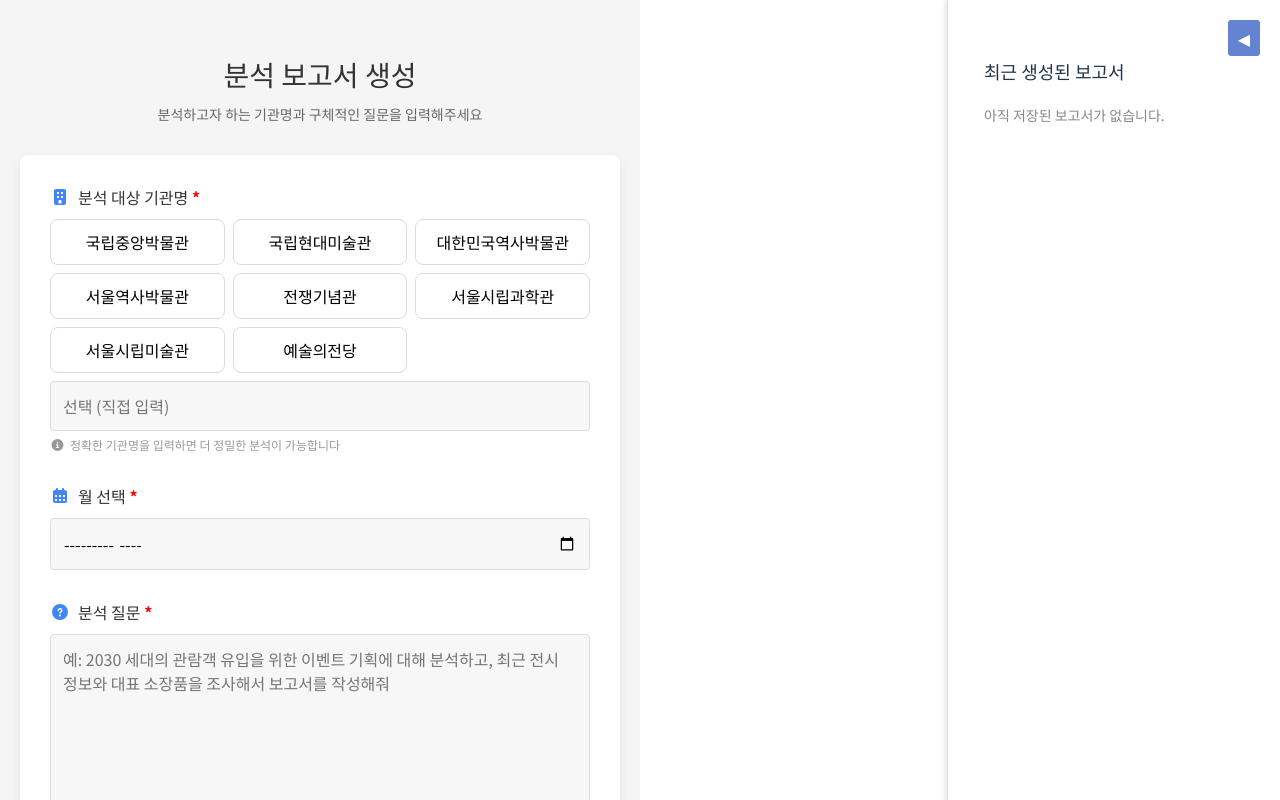
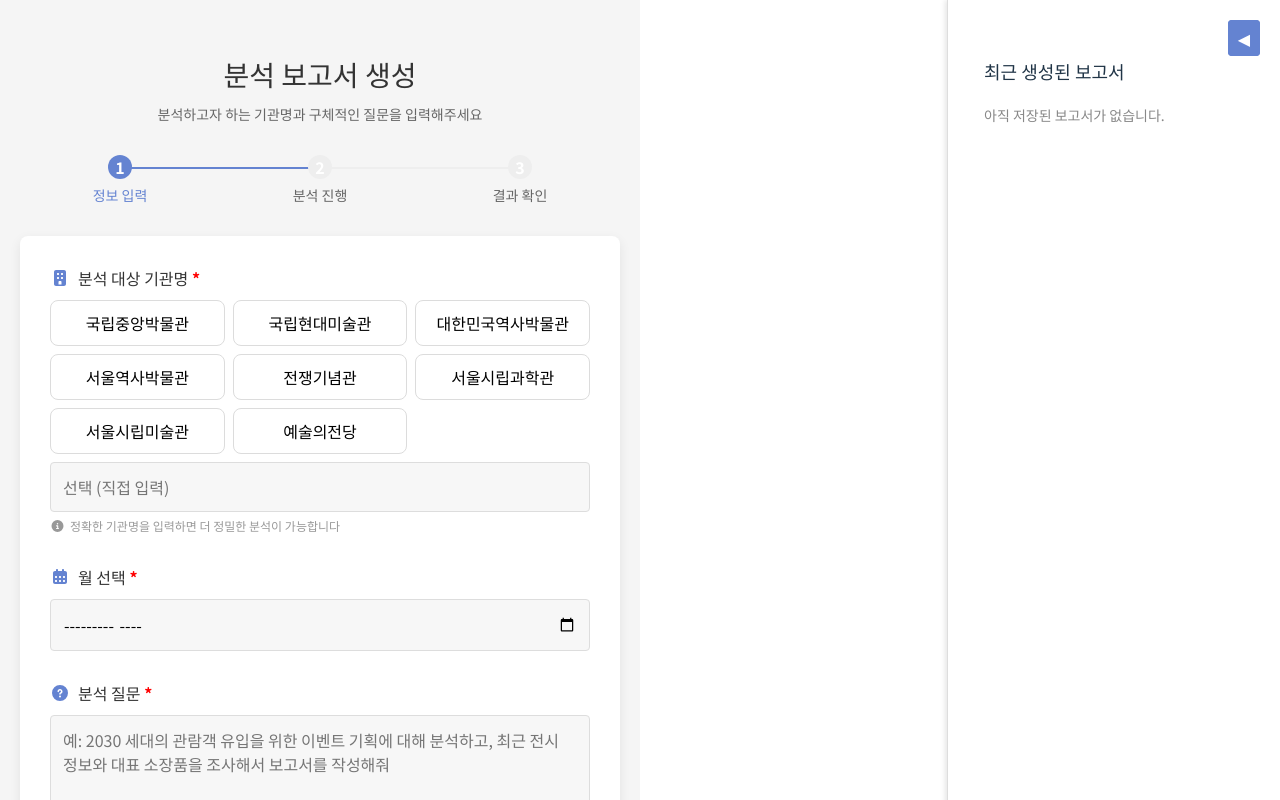
Before and after one commit to Ctrl-Plus-Zi/capstone-ai-report-generator, a React (Vite) app in the folder frontend/: page / in a window 1280 px wide. Shown: the top 800 px of the page. Built offline with nearby package versions, Linux system fonts and the light colour scheme; the HTML template or start-up script is replaced by a standard one.

Commit message:
UI 수정사항 반영

```diff
--- a/frontend/src/App.css
+++ b/frontend/src/App.css
@@ -182,7 +182,7 @@
   margin-top: 0;
   margin-bottom: 20px;
   color: #333;
-  border-bottom: 2px solid #007bff;
+  border-bottom: 2px solid #6483d1;
   padding-bottom: 10px;
 }
 
@@ -207,7 +207,7 @@
 .sources-title {
   display: block;
   margin-bottom: 10px;
-  color: #1976d2;
+  color: #6483d1;
   font-weight: bold;
 }
 
@@ -222,7 +222,7 @@
 }
 
 .source-link {
-  color: #1976d2;
+  color: #6483d1;
   text-decoration: none;
 }
 
@@ -310,7 +310,7 @@
   padding: 20px;
   background-color: #fafafa;
   border-radius: 4px;
-  border-left: 4px solid #007bff;
+  border-left: 4px solid #4283d1;
 }
 
 .final-report-title {
@@ -512,6 +512,13 @@
   border-color: #c6d4ff;
 }
 
+/* 선택된 보고서 카드 */
+.saved-card.selected {
+  background-color: #e6f0ff; /* 선택된 카드 배경색 */
+  border-color: #6483d1;     /* 선택 강조 테두리 */
+}
+
+
 /* 카드 상단: 기관명 + 분석 질문 + 완료 버튼 */
 .saved-card-top {
   display: flex;
@@ -553,7 +560,8 @@
   display: flex;
   justify-content: space-between;
   align-items: center;
-  padding: 8px 12px;
+  padding: 8px 2px;
+  margin-top: 10px;
   border-top: 1px solid #eee;
   gap: 8px;
 }
@@ -747,3 +755,64 @@
   right: 0; /* 사이드바 접히면 버튼 화면 끝으로 이동 */
   transform: rotate(180deg);
 }
+
+/* 3단계 진행 표시 */
+.stepper {
+  display: flex;
+  justify-content: space-between;
+  align-items: center;
+  margin-bottom: 30px;
+  max-width: 600px;
+  margin-left: auto;
+  margin-right: auto;
+}
+
+.step {
+  display: flex;
+  flex-direction: column;
+  align-items: center;
+  flex: 1;
+  position: relative;
+}
+
+.step:not(:last-child)::after {
+  content: '';
+  position: absolute;
+  top: 12px; /* 원 중앙 기준 */
+  left: 50%;
+  width: 100%;
+  height: 2px;
+  background-color: #eee;
+  z-index: 0;
+}
+
+.step.active:not(:last-child)::after {
+  background-color: #6483d1; /* 활성 색상 */
+}
+
+.circle {
+  width: 24px;
+  height: 24px;
+  border-radius: 50%;
+  background-color: #eee;
+  display: flex;
+  align-items: center;
+  justify-content: center;
+  z-index: 1;
+  color: #fff;
+  font-weight: bold;
+}
+
+.step.active .circle {
+  background-color: #6483d1;
+}
+
+.label {
+  margin-top: 6px;
+  font-size: 14px;
+  color: #666;
+}
+
+.step.active .label {
+  color: #6483d1;
+}
--- a/frontend/src/App.tsx
+++ b/frontend/src/App.tsx
@@ -41,6 +41,10 @@
   const [loading, setLoading] = useState(false);
   const [error, setError] = useState('');
   const [selectedMonth, setSelectedMonth] = useState('');
+
+  // 3단계 진행 표시
+  const [currentStep, setCurrentStep] = useState(1);
+
   const [savedReports, setSavedReports] = useState<AdvancedReportResponse[]>(
     JSON.parse(localStorage.getItem("savedReports") || "[]")
   );
@@ -65,6 +69,7 @@
    * ---------------------------- */
   const handleSubmit = async (e: React.FormEvent) => {
     e.preventDefault();
+    setCurrentStep(2); // 분석 진행 단계
     setLoading(true);
     setError('');
     setResponse(null);
@@ -82,6 +87,7 @@
       if (res.ok) {
         const result = await res.json();
         setResponse(result);
+        setCurrentStep(3); // 결과 확인 단계
 
         const updated = [...savedReports, result];
         setSavedReports(updated);
@@ -89,9 +95,11 @@
       } else {
         const errorData = await res.json();
         setError(errorData.detail || '보고서 생성 실패');
+        setCurrentStep(1); // 실패하면 다시 1단계
       }
     } catch {
       setError('서버 연결 오류');
+      setCurrentStep(1);
     } finally {
       setLoading(false);
     }
@@ -143,6 +151,22 @@
         <h1 className="main-title">분석 보고서 생성</h1>
         <p className="subtitle">분석하고자 하는 기관명과 구체적인 질문을 입력해주세요</p>
 
+        {/* 진행 단계 표시 */}
+        <div className="stepper">
+          <div className={`step ${currentStep >= 1 ? 'active' : ''}`}>
+            <div className="circle">1</div>
+            <div className="label">정보 입력</div>
+          </div>
+          <div className={`step ${currentStep >= 2 ? 'active' : ''}`}>
+            <div className="circle">2</div>
+            <div className="label">분석 진행</div>
+          </div>
+          <div className={`step ${currentStep >= 3 ? 'active' : ''}`}>
+            <div className="circle">3</div>
+            <div className="label">결과 확인</div>
+          </div>
+        </div>
+
         {/* 입력 폼 */}
         <div className="card-form">
           <form onSubmit={handleSubmit}>
@@ -150,7 +174,7 @@
             {/* 기관 선택 */}
             <div className="form-group">
               <div className="label-container">
-                <FontAwesomeIcon icon={faBuilding} color="#4285f4" />
+                <FontAwesomeIcon icon={faBuilding} color="#6483d1" />
                 <label className="form-label">
                   분석 대상 기관명 <span style={{color: 'red'}}>*</span>
                 </label>
@@ -184,7 +208,7 @@
             {/* 월 선택 */}
             <div className="form-group">
               <div className="label-container">
-                <FontAwesomeIcon icon={faCalendarAlt} color="#4285f4" />
+                <FontAwesomeIcon icon={faCalendarAlt} color="#6483d1" />
                 <label className="form-label">월 선택 <span style={{color: 'red'}}>*</span></label>
               </div>
               <div className="input-with-icon">
@@ -200,7 +224,7 @@
             {/* 분석 질문 */}
             <div className="form-group">
               <div className="label-container">
-                <FontAwesomeIcon icon={faQuestionCircle} color="#4285f4" />
+                <FontAwesomeIcon icon={faQuestionCircle} color="#6483d1" />
                 <label className="form-label">분석 질문 <span style={{color: 'red'}}>*</span></label>
               </div>
               <textarea
@@ -255,12 +279,13 @@
       <div className="saved-empty">아직 저장된 보고서가 없습니다.</div>
     ) : (
       <div className="saved-cards">
-        {savedReports.map(r => (
+        {[...savedReports].reverse().map(r => (
           <div
             key={r.id}
-            className="saved-card"
+            className={`saved-card ${response?.id === r.id ? 'selected' : ''}`}
             onClick={() => setResponse(r)}
           >
+
             <div className="saved-card-top">
               <div className="saved-left">
                 <div className="saved-organization">{r.organization_name}</div>
@@ -375,7 +400,6 @@
   </div>
 )}
 
-
       </div>
     </div>
   );
```
